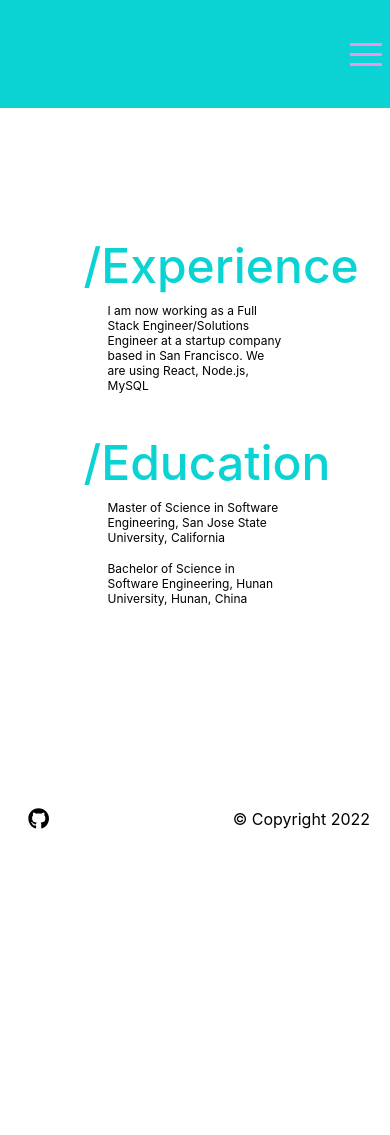
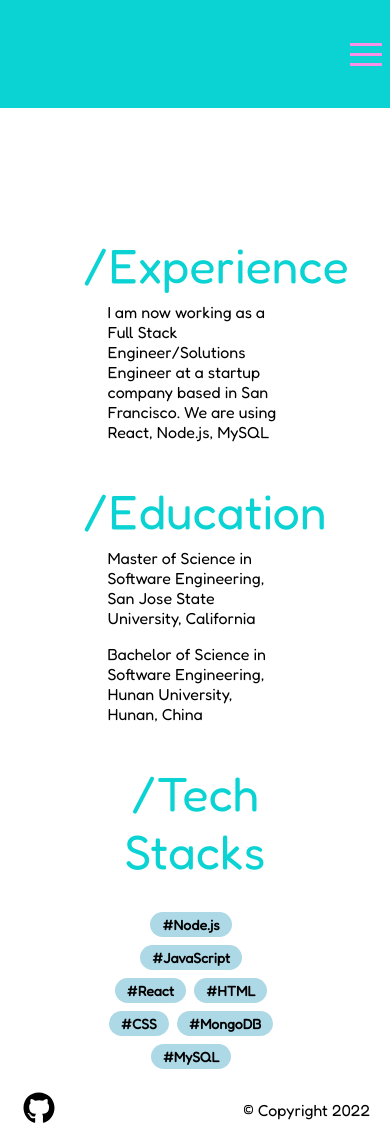
Before and after one commit to mengchaoli/mengchaoli.github.io, a React (Create React App) app: page /about in a window 390 px wide. Before the commit the page ends 844 px from the top, so only its background shows below. Built offline with nearby package versions, Linux system fonts and the light colour scheme.

Commit message:
finish project and contact page mobile

```diff
--- a/package.json
+++ b/package.json
@@ -3,11 +3,6 @@
   "version": "0.1.0",
   "private": true,
   "dependencies": {
-    "@fortawesome/fontawesome-svg-core": "^1.3.0",
-    "@fortawesome/free-brands-svg-icons": "^6.0.0",
-    "@fortawesome/free-regular-svg-icons": "^6.0.0",
-    "@fortawesome/free-solid-svg-icons": "^6.0.0",
-    "@fortawesome/react-fontawesome": "^0.1.17",
     "@testing-library/jest-dom": "^5.16.2",
     "@testing-library/react": "^12.1.3",
     "@testing-library/user-event": "^13.5.0",
@@ -15,6 +10,7 @@
     "node-sass": "^7.0.1",
     "react": "^17.0.2",
     "react-dom": "^17.0.2",
+    "react-icons": "^4.3.1",
     "react-router": "^6.2.1",
     "react-router-dom": "^6.2.1",
     "react-scripts": "5.0.0",
--- a/src/App.js
+++ b/src/App.js
@@ -5,6 +5,7 @@ import Footer from './components/footer';
 import HomePage from './pages/home';
 import AboutPage from './pages/about';
 import ProjectPage from './pages/projects';
+import ContactPage from './pages/contact';
 
 import './static/css/main.scss'; // all of our styles
 
@@ -17,6 +18,7 @@ function App() {
           <Route exact path='/' element={<HomePage />} />
           <Route path='/about' element={<AboutPage />}></Route>
           <Route path='/projects' element={<ProjectPage />}></Route>
+          <Route path='/contact' element={<ContactPage />}></Route>
         </Routes>
       </BrowserRouter>
       <Footer />
--- a/src/components/footer.js
+++ b/src/components/footer.js
@@ -1,26 +1,18 @@
-import { FontAwesomeIcon } from '@fortawesome/react-fontawesome';
-import { faGithub } from '@fortawesome/free-brands-svg-icons';
+import { FaGithub } from 'react-icons/fa';
 
 function Footer() {
   return (
     <div className='footer'>
       <div className='social-media'>
         <a href='https://github.com/mengchaoli'>
-          <FontAwesomeIcon
-            className='social-media__item'
-            icon={faGithub}
-            size='lg'
-            bounce
-          />
+          <FaGithub size='2rem' />
         </a>
 
-        {/*<FontAwesomeIcon
-          className='social-media__item'
+        {/*<FontAwesomeIco
           icon={faInstagram}
           size='lg'
         />
-        <FontAwesomeIcon
-          className='social-media__item'
+        <FontAwesomeIco
           icon={faTwitter}
           size='lg'
         />*/}
--- a/src/components/project-card.js
+++ b/src/components/project-card.js
@@ -1,8 +1,22 @@
 import React from 'react';
+import { FaGithub } from 'react-icons/fa';
 
 const ProjectCard = (props) => {
-  const { detailLink } = props;
-  return <div className='p-card'>Test</div>;
+  const { detailLink, githubLink } = props;
+  return (
+    <div className='p-card'>
+      <div className='p-card__cover'>
+        <div className='p-card__cover-header'></div>
+        <div className='p-card__cover-intro'></div>
+      </div>
+      <div className='p-card__footer'>
+        {/* To be replaced with githubLink */}
+        <a href='https://github.com/mengchaoli'>
+          <FaGithub size='2rem' />
+        </a>
+      </div>
+    </div>
+  );
 };
 
 export default ProjectCard;
--- a/src/index.css
+++ b/src/index.css
@@ -1,3 +1,5 @@
+@import url('https://fonts.googleapis.com/css2?family=Fredoka:wght@300;400&display=swap');
+
 * {
   margin: 0;
   padding: 0;
@@ -5,9 +7,7 @@
 body {
   margin: 0;
   padding: 0;
-  font-family: -apple-system, BlinkMacSystemFont, 'Segoe UI', 'Roboto', 'Oxygen',
-    'Ubuntu', 'Cantarell', 'Fira Sans', 'Droid Sans', 'Helvetica Neue',
-    sans-serif;
+  font-family: 'Fredoka', cursive, sans-serif;
   -webkit-font-smoothing: antialiased;
   -moz-osx-font-smoothing: grayscale;
 }
--- a/src/pages/about.js
+++ b/src/pages/about.js
@@ -1,3 +1,13 @@
+const techStacks = [
+  'Node.js',
+  'JavaScript',
+  'React',
+  'HTML',
+  'CSS',
+  'MongoDB',
+  'MySQL',
+];
+
 const AboutPage = () => {
   return (
     <div className='about-wrapper'>
@@ -24,6 +34,16 @@ const AboutPage = () => {
               Hunan, China
             </p>
           </div>
+          <div className='about-main__tech'>
+            <div className='about-main-title about-tech--title'>
+              /Tech Stacks
+            </div>
+            <div className='about-tech__content'>
+              {techStacks.map((techStack) => (
+                <span>#{techStack}</span>
+              ))}
+            </div>
+          </div>
         </div>
       </div>
     </div>
--- /dev/null
+++ b/src/pages/contact.js
@@ -0,0 +1,21 @@
+import { FaMobileAlt, FaRegEnvelope } from 'react-icons/fa';
+
+const ContactPage = () => {
+  return (
+    <div className='contact-wrapper'>
+      <h1>Contact Me</h1>
+      <div className='contact-content'>
+        <div className='contact-content__email'>
+          <FaRegEnvelope size='2rem' />
+          <p>mengchaoli0528@gmail.com</p>
+        </div>
+        <div className='contact-content__tel'>
+          <FaMobileAlt size='2rem' />
+          <p>+1 (123)-456-7890</p>
+        </div>
+      </div>
+    </div>
+  );
+};
+
+export default ContactPage;
--- a/src/pages/projects.js
+++ b/src/pages/projects.js
@@ -1,4 +1,4 @@
-import React, { Fragment } from 'react';
+import React from 'react';
 import ProjectCard from '../components/project-card';
 const projectList = [
   { detailLink: '123', coverImg: '123' },
--- a/src/static/css/components/_project-card.scss
+++ b/src/static/css/components/_project-card.scss
@@ -3,4 +3,26 @@
   width: 320px;
   height: 320px;
   border: 2px solid $primary-color-blue;
+
+  &__cover {
+    height: 80%;
+    width: 100%;
+    border-bottom: 2px solid $primary-color-blue;
+  }
+
+  &__footer {
+    height: 20%;
+    display: flex;
+    padding: 5px 10px;
+    align-items: center;
+
+    a {
+      color: black;
+      transition: color 0.3s ease-in-out;
+
+      &:hover {
+        color: $primary-color-blue;
+      }
+    }
+  }
 }
--- a/src/static/css/main.scss
+++ b/src/static/css/main.scss
@@ -62,9 +62,25 @@
 
   p {
     // media query here for fontsize
-    font-size: 12px;
+    font-size: 1rem;
     text-align: left;
     padding: 0.5rem 1.5rem;
+  }
+
+  .about-tech__content {
+    margin-top: 1.5rem;
+    padding: 0.5rem 1.5rem;
+
+    span {
+      display: inline-block;
+      border-radius: 999px;
+      padding: 0.25rem 0.75rem;
+      font-size: 0.875rem;
+      font-weight: 600;
+      margin-right: 0.5rem;
+      margin-bottom: 0.5rem;
+      background-color: lightblue;
+    }
   }
 }
 
@@ -76,3 +92,18 @@
   row-gap: 2rem;
   margin-bottom: 2rem;
 }
+
+// Contact page css
+.contact-wrapper {
+  @include all-page-wrapper();
+  display: flex;
+  flex-direction: column;
+  align-items: center;
+  row-gap: 2rem;
+
+  .contact-content {
+    display: flex;
+    flex-direction: column;
+    row-gap: 1.5rem;
+  }
+}
```
Also changed, not shown: 1 other file (tests, documents, lock files or other folders).
